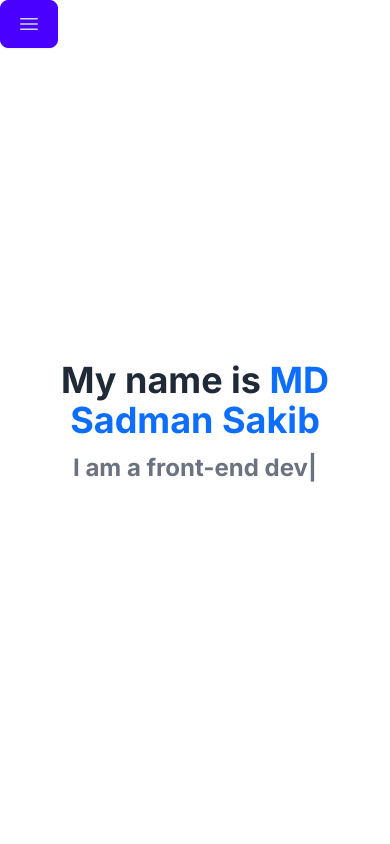
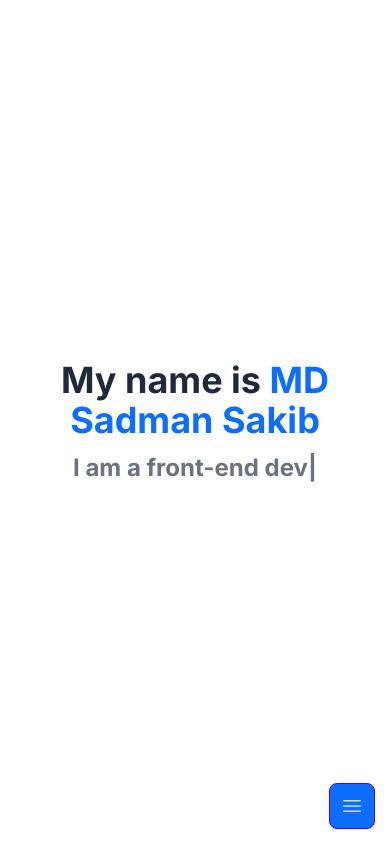
Before and after one commit to ssakib4040/nextjs-portfolio, a Next.js app: page / in a window 390 px wide. Built offline with nearby package versions, Linux system fonts and the light colour scheme.

Commit message:
Sidebar mobile button position change with hover state

```diff
--- a/app/globals.css
+++ /dev/null
@@ -1,15 +0,0 @@
-@tailwind base;
-@tailwind components;
-@tailwind utilities;
-
-@layer base {
-  p {
-    margin-bottom: 0.8rem;
-  }
-}
-
-.sidebar-button {
-  position: absolute;
-  top: 0;
-  left: 0;
-}
--- /dev/null
+++ b/app/globals.scss
@@ -0,0 +1,25 @@
+@tailwind base;
+@tailwind components;
+@tailwind utilities;
+
+@layer base {
+  p {
+    margin-bottom: 0.8rem;
+  }
+}
+
+.sidebar-button {
+  position: absolute;
+  bottom: 15px;
+  right: 15px;
+  padding: 1rem;
+  margin: 0;
+  padding: 10px;
+  height: initial;
+  min-height: 0;
+  background-color: #0d6efd;
+
+  &:hover {
+    background-color: #0b5ed7;
+  }
+}
--- a/app/layout.tsx
+++ b/app/layout.tsx
@@ -4,7 +4,7 @@ import { Inter } from "next/font/google";
 import Link from "next/link";
 import { usePathname } from "next/navigation";
 
-import "./globals.css";
+import "./globals.scss";
 
 const inter = Inter({ subsets: ["latin"] });
 
--- a/package.json
+++ b/package.json
@@ -13,7 +13,8 @@
     "react": "^18",
     "react-dom": "^18",
     "react-icons": "^5.0.1",
-    "react-type-animation": "^3.2.0"
+    "react-type-animation": "^3.2.0",
+    "sass": "^1.70.0"
   },
   "devDependencies": {
     "@types/node": "^20",
```
Also changed, not shown: 1 other file (tests, documents, lock files or other folders).
